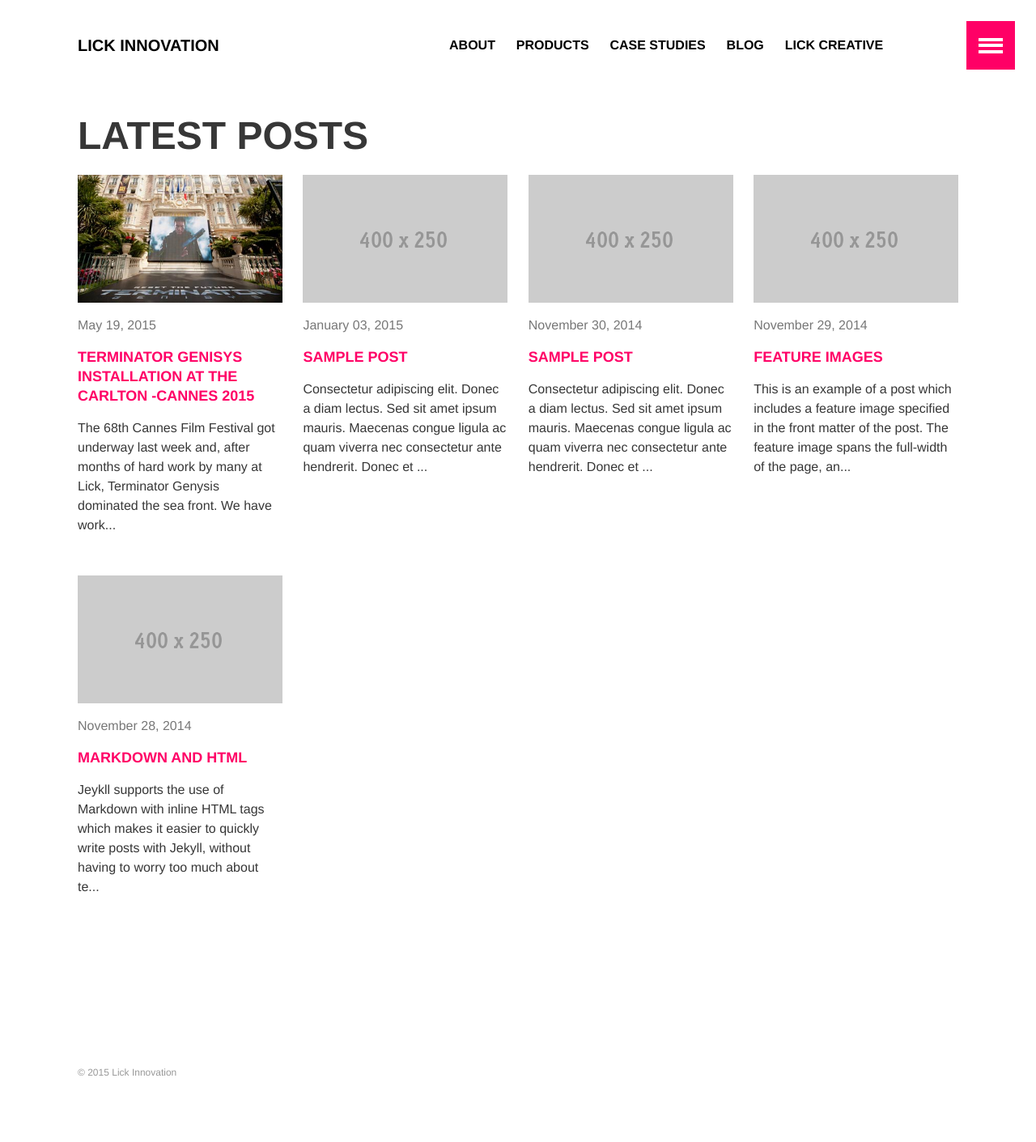
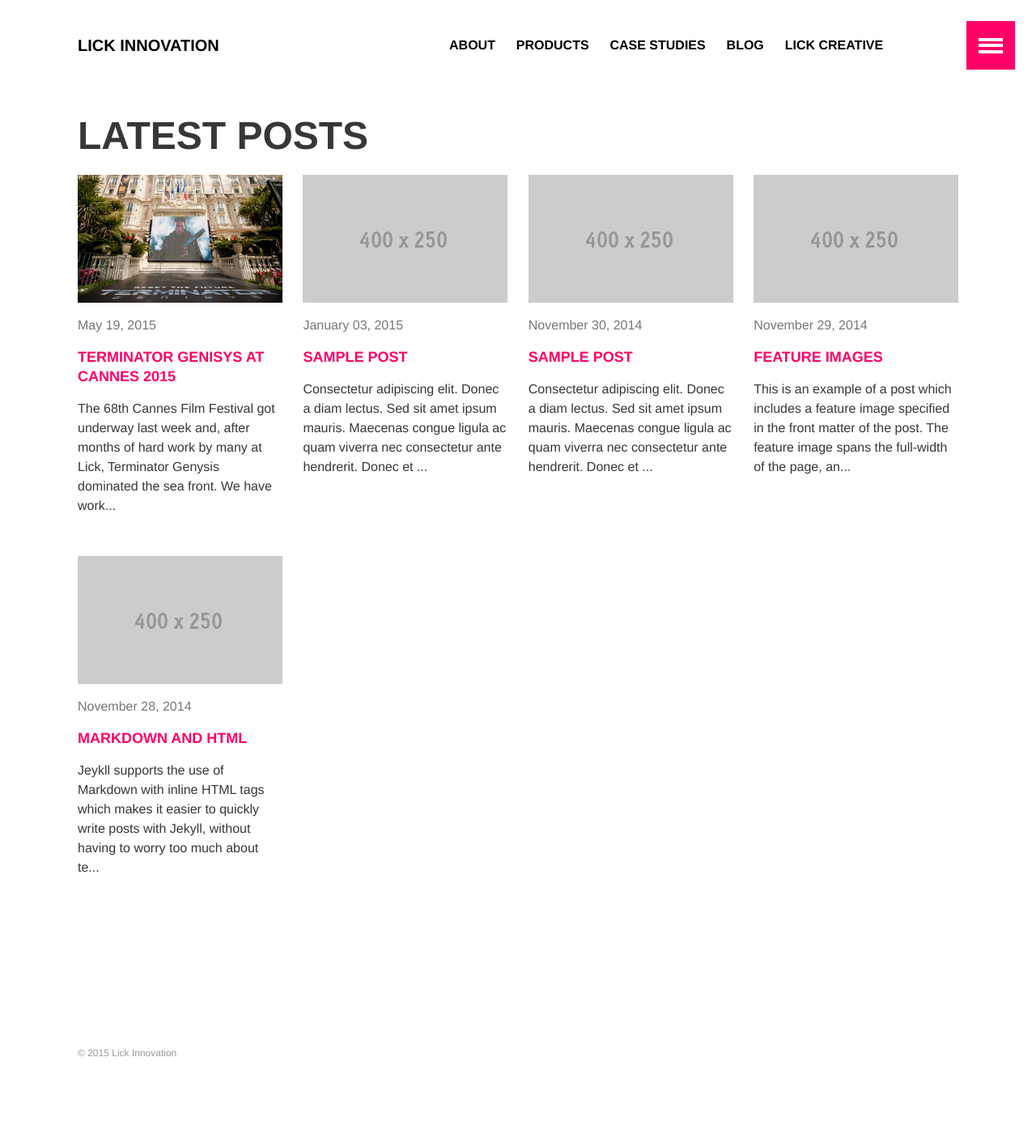
Before and after one commit to lickinnovation/lickinnovation.github.io, a Jekyll site: the page built from blog.md, in a window 1280 px wide. Shown: the whole page at 81% size. Built offline with Jekyll 4.4.1, drawn with Linux system fonts in a browser that asks for light colours; some web fonts are replaced; after the commit the page ends 1387 px from its top, so only the background shows below that.

Commit message:
Update 2015-05-19-terminator-genisys-installation-at-the-carlton-cannes-2015.md

```diff
--- a/_posts/blog/2015-05-19-terminator-genisys-installation-at-the-carlton-cannes-2015.md
+++ b/_posts/blog/2015-05-19-terminator-genisys-installation-at-the-carlton-cannes-2015.md
@@ -1,14 +1,11 @@
 ---
-title: "Terminator Genisys Installation at the Carlton -Cannes 2015"
 layout: article
+title: Terminator Genisys at Cannes 2015
 categories: blog
 image:
-  feature: "terminator-page-feature.jpg"
-  teaser: "terminator-teaser.jpg"
+  feature: terminator-feature.jpg
+  teaser: terminator-teaser.jpg
 ---
-
-
-
 The 68th Cannes Film Festival got underway last week and, after months of hard work by many at Lick, Terminator Genysis dominated the sea front. We have worked with Paramount for a few years on this activity, but this  campaign was the most varied in terms of different mediums used to help launch the blockbuster.
 
 The front of the Carlton was transformed by a huge 5m x 4m HD digital screen. We used the latest 6mm LED technology to ensure the highest fidelity possible, and were showing exclusive content produced for the event (which we can monitor directly from a webcam hidden in the undergrowth).
```
